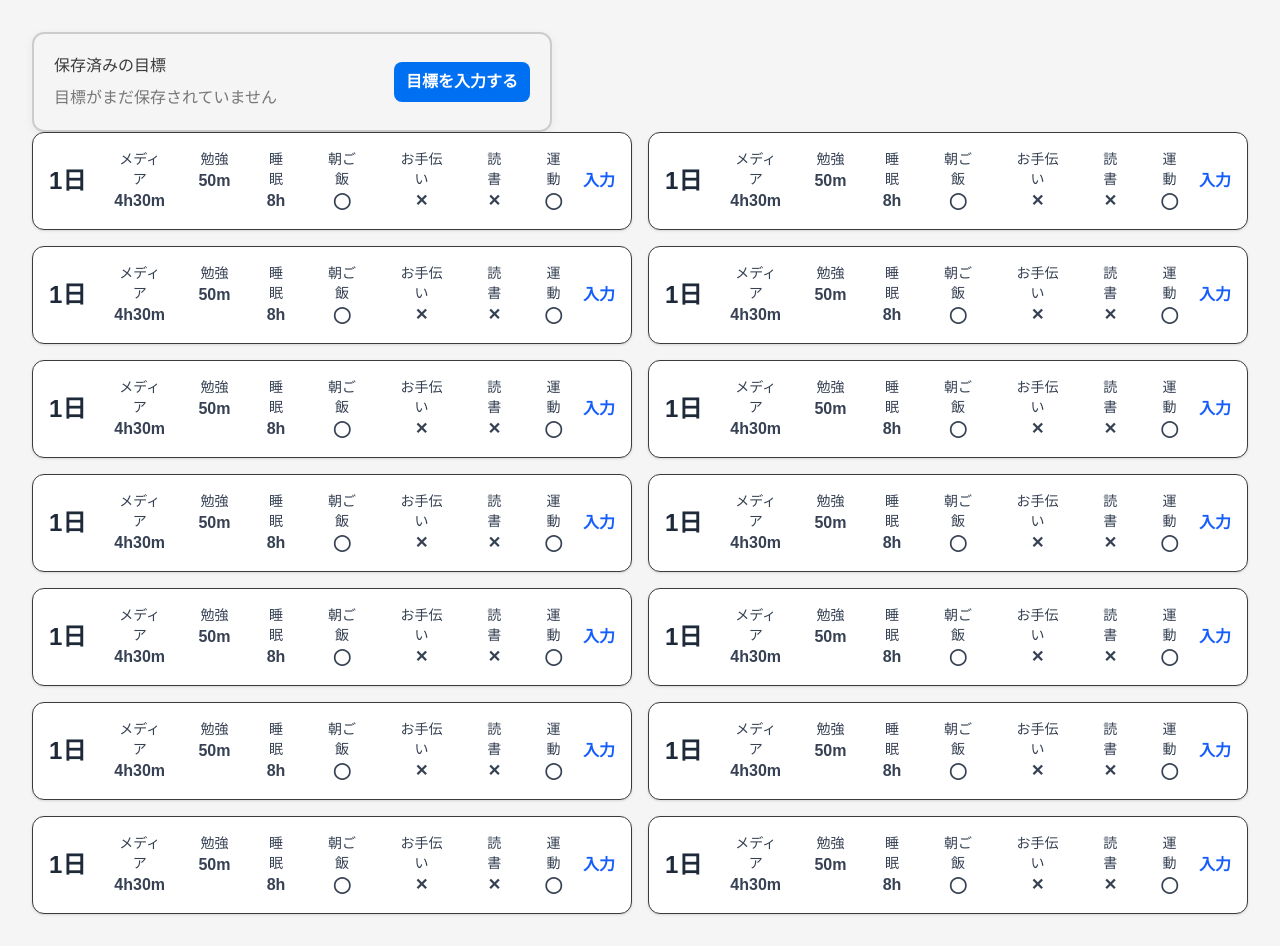
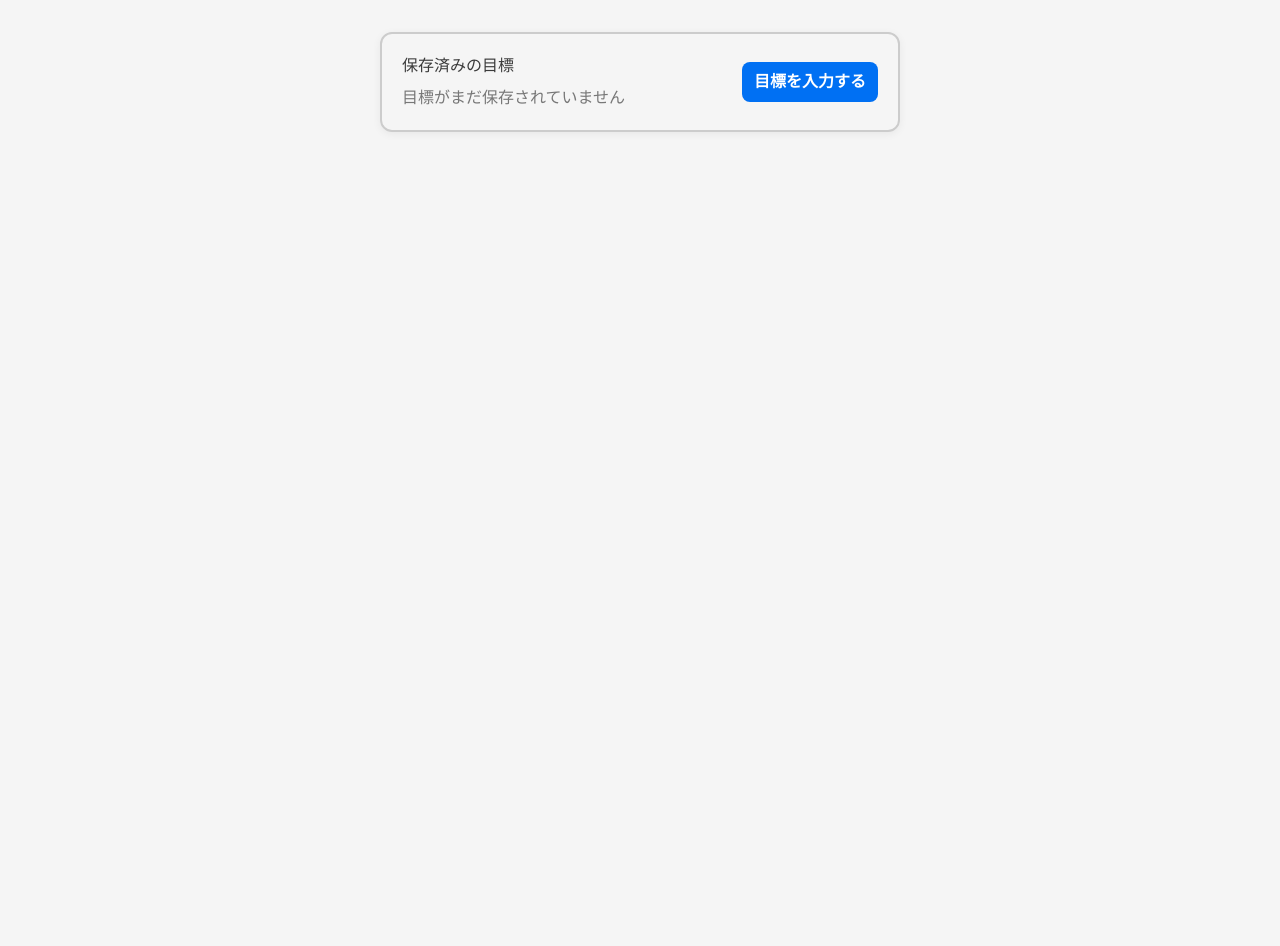
Before and after one commit to funswift/funswift-education, a Next.js app: page / in a window 1280 px wide. After the commit the page ends 800 px from the top, so only its background shows below. Built offline with nearby package versions, Linux system fonts and the light colour scheme.

Commit message:
Retrieve and display the value from local storage

```diff
--- a/src/app/page.tsx
+++ b/src/app/page.tsx
@@ -1,15 +1,13 @@
 import Goal from "@/components/Goal/Goal";
-import DailyRow from "@/components/records/dailyRecords";
+import DailyList from "@/components/records/dailyList";
 
 export default function Home() {
   return (
     <div className="min-h-screen p-8 flex items-start justify-center">
       <main>
         <Goal />
-        <div className="grid grid-cols-2 gap-4">
-          {Array.from({ length: 14 }).map((_, i) => (
-            <DailyRow key={i} />
-          ))}
+        <div className="mt-8">
+          <DailyList />
         </div>
       </main>
     </div>
--- /dev/null
+++ b/src/components/records/dailyList.tsx
@@ -0,0 +1,45 @@
+"use client";
+
+import { useEffect, useState } from "react";
+import { loadLast14DaysRecords } from "@/app/records/recordStorage";
+import DailyRow from "@/components/records/dailyRecords";
+import { DailyRecord } from "@/types/dailyRecord";
+
+// 日付も保存するための型
+type RecordWithDate = {
+  date: string;
+  record: DailyRecord;
+};
+
+export default function DailyList() {
+  const [records, setRecords] = useState<RecordWithDate[]>([]);
+
+  useEffect(() => {
+    const today = new Date();
+    const loaded: RecordWithDate[] = [];
+
+    for (let i = 0; i < 14; i++) {
+      const d = new Date(today);
+      d.setDate(today.getDate() - i);
+      const dateStr = d.toISOString().slice(0, 10);
+
+      const raw = loadLast14DaysRecords().find(
+        (r) => r.bedTime.toISOString().slice(0, 10) === dateStr
+      );
+
+      if (raw) {
+        loaded.push({ date: dateStr, record: raw });
+      }
+    }
+
+    setRecords(loaded);
+  }, []);
+
+  return (
+    <div className="grid grid-cols-2 gap-4">
+      {records.map((item, idx) => (
+        <DailyRow key={idx} date={item.date} record={item.record} />
+      ))}
+    </div>
+  );
+}
--- a/src/components/records/dailyRecords.tsx
+++ b/src/components/records/dailyRecords.tsx
@@ -1,51 +1,55 @@
-export default function DailyRow() {
+"use client";
+
+import { DailyRecord } from "@/types/dailyRecord";
+
+type Props = {
+  record: DailyRecord; // localStorage から読み込んだ1日分
+  date: string; // "2025-11-21" などの日付
+};
+
+export default function DailyRow({ record, date }: Props) {
   return (
-    <div className="flex items-center justify-between bg-white border rounded-xl p-4 shadow-sm">
-      {/* 左側：日付 */}
-      <div className="text-2xl font-semibold text-gray-800 w-16">1日</div>
+    <div className="border rounded-2xl p-5 shadow-md bg-white flex flex-col space-y-3">
+      {/* 日付 */}
+      <div className="text-lg font-semibold text-gray-700">{date}</div>
 
-      {/* 中央：項目一覧 */}
-      <div className="flex gap-8 flex-1 text-gray-700 text-center">
-        <div>
-          <div className="text-sm">メディア</div>
-          <div className="font-semibold">4h30m</div>
+      {/* 寝た時間 */}
+      <div className="text-gray-600">
+        <span className="font-medium">寝た時間：</span>
+        {record.bedTime.toLocaleTimeString([], {
+          hour: "2-digit",
+          minute: "2-digit",
+        })}
       </div>
 
-        <div>
-          <div className="text-sm">勉強</div>
-          <div className="font-semibold">50m</div>
+      {/* 起きた時間 */}
+      <div className="text-gray-600">
+        <span className="font-medium">起きた時間：</span>
+        {record.wakeUpTime.toLocaleTimeString([], {
+          hour: "2-digit",
+          minute: "2-digit",
+        })}
       </div>
 
-        <div>
-          <div className="text-sm">睡眠</div>
-          <div className="font-semibold">8h</div>
+      {/* 勉強時間 */}
+      <div className="text-gray-600">
+        <span className="font-medium">勉強時間：</span>
+        {record.studyTime.as("minutes")}分
       </div>
 
-        <div>
-          <div className="text-sm">朝ご飯</div>
-          <div className="font-semibold">◯</div>
+      {/* メディア */}
+      <div className="text-gray-600">
+        <span className="font-medium">メディア時間：</span>
+        {record.mediaTime.as("minutes")}分
       </div>
 
-        <div>
-          <div className="text-sm">お手伝い</div>
-          <div className="font-semibold">✕</div>
+      {/* チェックボックス項目（◯ / ×） */}
+      <div className="grid grid-cols-2 gap-2 text-gray-700 pt-2">
+        <div>運動：{record.exercise ? "◯" : "×"}</div>
+        <div>読書：{record.reading ? "◯" : "×"}</div>
+        <div>朝食：{record.breakfast ? "◯" : "×"}</div>
+        <div>お手伝い：{record.assistance ? "◯" : "×"}</div>
       </div>
-
-        <div>
-          <div className="text-sm">読書</div>
-          <div className="font-semibold">✕</div>
-        </div>
-
-        <div>
-          <div className="text-sm">運動</div>
-          <div className="font-semibold">◯</div>
-        </div>
-      </div>
-
-      {/* 右側：入力リンク */}
-      <button className="text-blue-600 font-semibold hover:underline ml-4">
-        入力
-      </button>
     </div>
   );
 }
```
Lines whose indentation alone changed are shown as unchanged.
